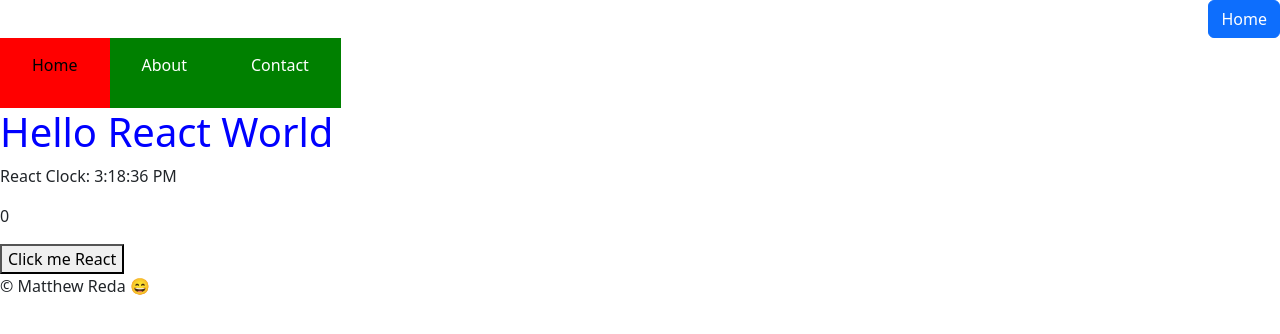
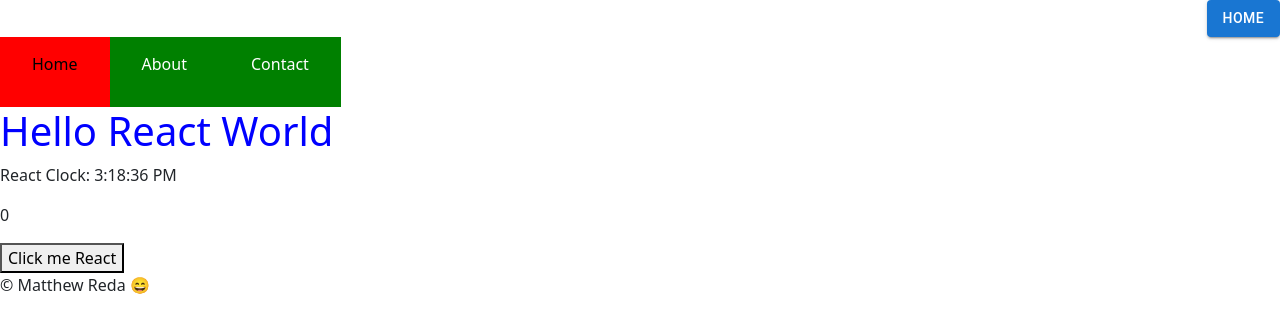
Before and after one commit to MattReda11/WebDev2, a React (Create React App) app in the folder exercise3a/reactrouting/: page / in a window 1280 px wide. Shown: the top 334 px of the page. Built offline with nearby package versions, Linux system fonts and the light colour scheme.

Commit message:
Material Button

```diff
--- a/exercise3a/reactrouting/package.json
+++ b/exercise3a/reactrouting/package.json
@@ -3,6 +3,9 @@
   "version": "0.1.0",
   "private": true,
   "dependencies": {
+    "@emotion/react": "^11.10.5",
+    "@emotion/styled": "^11.10.5",
+    "@mui/material": "^5.10.15",
     "@testing-library/jest-dom": "^5.16.5",
     "@testing-library/react": "^13.4.0",
     "@testing-library/user-event": "^13.5.0",
--- a/exercise3a/reactrouting/src/components/HomeButton.js
+++ b/exercise3a/reactrouting/src/components/HomeButton.js
@@ -1,5 +1,5 @@
 import { useNavigate } from "react-router-dom";
-import Button from "react-bootstrap/Button";
+import Button from "@mui/material/Button";
 
 function HomeButton() {
     const navigate = useNavigate();
@@ -15,7 +15,7 @@ function HomeButton() {
             flexDirection: "row", direction:
                 "rtl"
         }}>
-            <Button variant="primary" onClick={handleSubmit}>Home</Button>
+            <Button variant="contained" onClick={handleSubmit}>Home</Button>
         </div>
     );
 }
```
Also changed, not shown: 1 other file (tests, documents, lock files or other folders).
